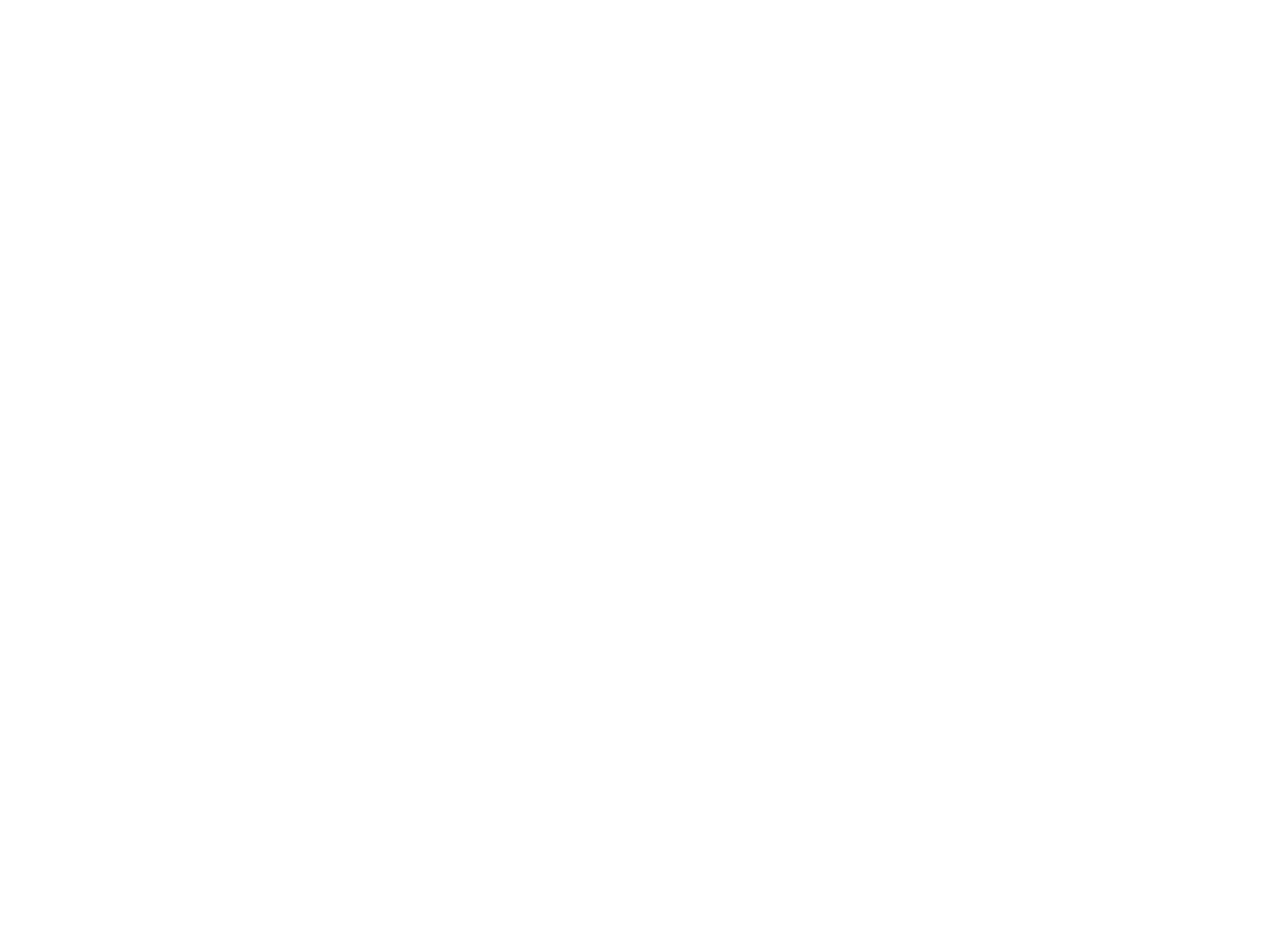
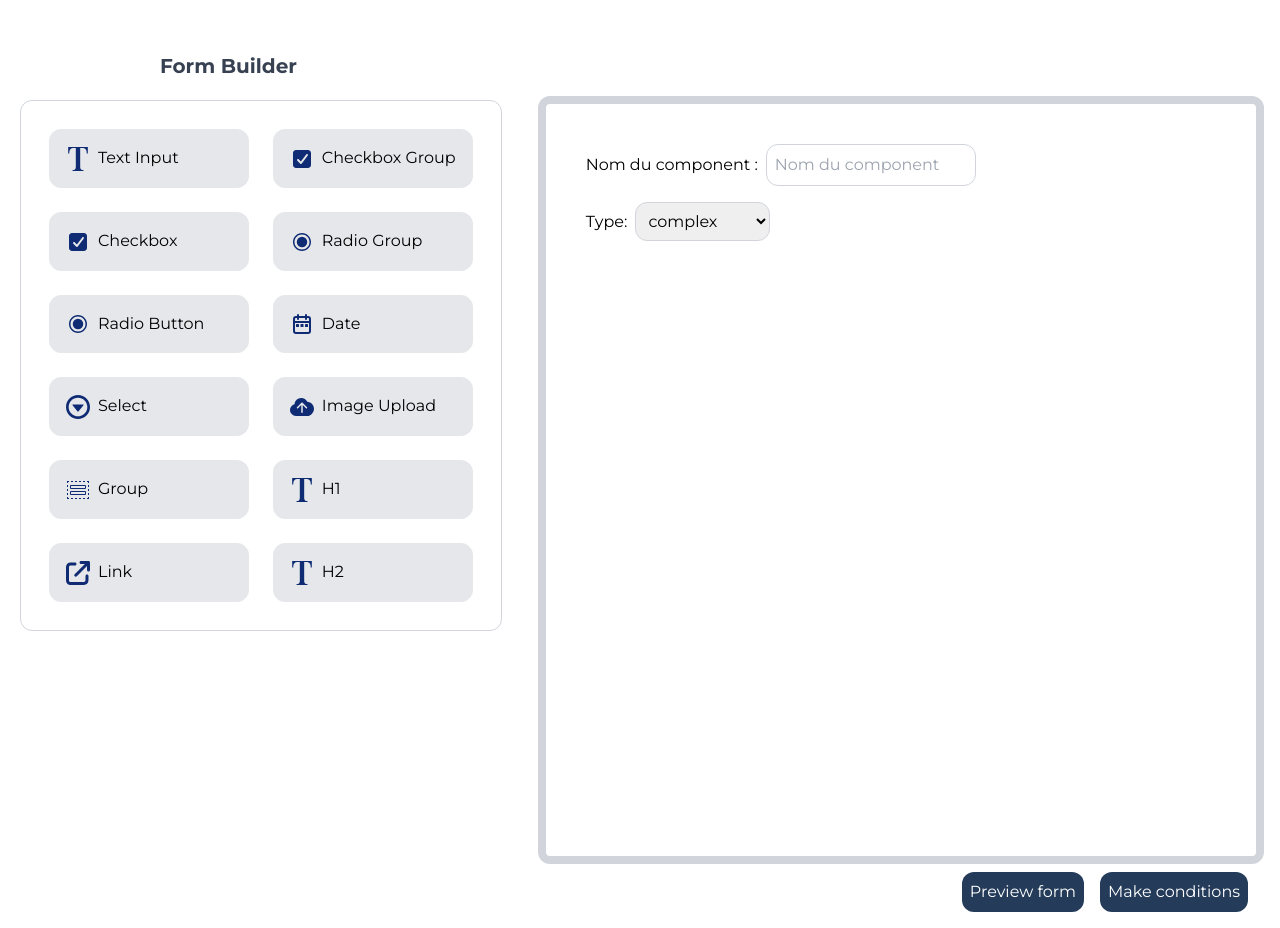
Before and after one commit to Bjaoui-mohamed-aziz/Form-builder, a React (Vite) app: page /form-builder in a window 1280 px wide. Before the commit this address had no page. Before the commit the page ends 800 px from the top, so only its background shows below. Built offline with nearby package versions, Linux system fonts and the light colour scheme.

Commit message:
added the add component feature and fixed some styles

```diff
--- a/src/App.tsx
+++ b/src/App.tsx
@@ -1,21 +1,32 @@
-import React, { useState } from 'react';
-import { Routes, Route, useParams } from 'react-router-dom';
-import FormList from './components/FormList';
-import DragDropContext from './components/DragDropContext';
-import Sidebar from './components/Sidebar';
-import FormBuilder from './components/FormBuilder';
-
-type Form = {
-  id: string;
-  name: string;
-  type: string;
-};
+import React, { useState } from "react";
+import { Routes, Route, Link, useNavigate } from "react-router-dom";
+import FormList from "./components/FormList";
+import DragDropContext from "./components/DragDropContext";
+import Sidebar from "./components/Sidebar";
+import FormBuilder from "./components/FormBuilder";
 
 const App: React.FC = () => {
-  const [forms, setForms] = useState<Form[]>([
-    { id: '1', name: 'Form 1', type: 'Type 1' },
-    // Add more initial forms if needed
+  const [forms, setForms] = useState<{ id: string; name: string; type: string }[]>([
+    { id: "1", name: "Form 1", type: "complex" },
+    // Add initial forms as needed
   ]);
+
+  const [currentForm, setCurrentForm] = useState<{ id: string; name: string; type: string } | null>(null);
+  const navigate = useNavigate();
+
+  const handleAddComponent = () => {
+    const newForm = { id: (forms.length + 1).toString(), name: "", type: "" };
+    setCurrentForm(newForm);
+    navigate("/form-builder");
+  };
+
+  const handleEditComponent = (id: string) => {
+    const formToEdit = forms.find(form => form.id === id);
+    if (formToEdit) {
+      setCurrentForm(formToEdit);
+      navigate(`/form-builder/${id}`);
+    }
+  };
 
   return (
     <Routes>
@@ -24,8 +35,30 @@
         element={
           <div className="min-h-screen bg-gray-100 p-8">
             <h1 className="text-2xl font-bold mb-4">Form Components</h1>
-            <FormList forms={forms} setForms={setForms} />
+            <button
+              className="p-2 bg-[#233368] text-white ml-10 rounded"
+              onClick={handleAddComponent}
+            >
+              Add Component
+            </button>
+            <FormList forms={forms} setForms={setForms} onEdit={handleEditComponent} />
           </div>
+        }
+      />
+      <Route
+        path="/form-builder"
+        element={
+          <DragDropContext>
+            <div className="flex h-screen mt-8">
+              <Sidebar />
+              <FormBuilder
+                forms={forms}
+                setForms={setForms}
+                currentForm={currentForm}
+                setCurrentForm={setCurrentForm}
+              />
+            </div>
+          </DragDropContext>
         }
       />
       <Route
@@ -34,7 +67,12 @@
           <DragDropContext>
             <div className="flex h-screen mt-8">
               <Sidebar />
-              <FormBuilder forms={forms} setForms={setForms} />
+              <FormBuilder
+                forms={forms}
+                setForms={setForms}
+                currentForm={currentForm}
+                setCurrentForm={setCurrentForm}
+              />
             </div>
           </DragDropContext>
         }
--- a/src/components/FormBuilder.tsx
+++ b/src/components/FormBuilder.tsx
@@ -25,18 +25,18 @@
   conditions?: Condition[];
 };
 
-type Form = {
-  id: string;
-  name: string;
-  type: string;
-};
 
-type FormBuilderProps = {
-  forms: Form[];
-  setForms: React.Dispatch<React.SetStateAction<Form[]>>;
-};
 
-const FormBuilder: React.FC<FormBuilderProps> = ({ forms, setForms }) => {
+interface FormBuilderProps {
+  forms: { id: string; name: string; type: string }[];
+  setForms: React.Dispatch<React.SetStateAction<{ id: string; name: string; type: string }[]>>;
+  currentForm: { id: string; name: string; type: string } | null;
+  setCurrentForm: React.Dispatch<React.SetStateAction<{ id: string; name: string; type: string } | null>>;
+}
+
+const FormBuilder: React.FC<FormBuilderProps> = ({ forms, setForms , currentForm , setCurrentForm
+
+ }) => {
   const [formElements, setFormElements] = useState<FormElement[]>([]);
   const [showModal, setShowModal] = useState(false);
   const [selectedElementId, setSelectedElementId] = useState<string | null>(null);
@@ -56,18 +56,23 @@
         setComponentName(form.name);
         setComponentType(form.type);
       }
+    } else if (currentForm) {
+      setComponentName(currentForm.name);
+      setComponentType(currentForm.type);
     }
-  }, [id, forms]);
+  }, [id, forms, currentForm]);
 
-  const handleSaveForm = () => {
+  const handleSave = () => {
     if (id) {
-      setForms(prevForms =>
-        prevForms.map(form =>
-          form.id === id ? { ...form, name: componentName, type: componentType } : form
-        )
-      );
+      // Editing an existing form
+      setForms(forms.map(form => form.id === id ? { ...form, name: componentName, type: componentType } : form));
+    } else {
+      // Adding a new form
+      const newForm = { id: (forms.length + 1).toString(), name: componentName, type: componentType };
+      setForms([...forms, newForm]);
+      setCurrentForm(newForm); // Update currentForm with the new form
     }
-    navigate('/');
+    navigate("/");
   };
 
   const [, drop] = useDrop({
@@ -463,7 +468,7 @@
           componentName={componentName}
           componentType={componentType}
           formRef={undefined}
-          onSave={handleSaveForm}
+          onSave={handleSave}
         />
       )}
 {showConditionsModal && (
@@ -481,6 +486,7 @@
             name={component.name}
             type={component.type}
             onDelete={handleDeleteComponent}
+            onEdit={component.onEdit}
           />
         ))}
 
--- a/src/components/FormComponent.tsx
+++ b/src/components/FormComponent.tsx
@@ -6,7 +6,8 @@
   id: string;
   name: string;
   type: string;
-  onDelete: (id: string) => void; // Add a delete handler function
+  onDelete: (id: string) => void;
+  onEdit: (id: string) => void;
 
 };
 
@@ -15,7 +16,7 @@
 
 
   return (
-    <div className="w-60 h-48  flex flex-col m-4 border-2 border-gray-300 p-4 mb-4 shadow-lg rounded-lg bg-white relative hover:bg-gray-100 hover:shadow-2xl transition duration-300">
+    <div className="w-60 h-48  flex flex-col m-4 border-2 border-gray-300 p-4 mb-4 shadow-lg rounded-lg bg-white relative hover:bg-gray-100 hover:shadow-2xl transition duration-300 hover:scale-105">
       <h3 className="text-xl mb-2 text-[#233368] font-semibold">{name}</h3>
       <p className="text-[#3b549f]">Type: {type}</p>
       <div className="flex absolute bottom-3 left-3">
--- a/src/components/FormList.tsx
+++ b/src/components/FormList.tsx
@@ -2,25 +2,28 @@
 import FormComponent from './FormComponent';
 
 type FormListProps = {
-  forms: {
-    id: string;
+  forms: { id: string;
     name: string;
     type: string;
   }[];
+
   setForms: React.Dispatch<React.SetStateAction<{
     id: string;
     name: string;
     type: string;
+
   }[]>>;
+  onEdit: (id: string) => void; // Add edit handler prop
+
 };
 
-const FormList: React.FC<FormListProps> = ({ forms, setForms }) => {
+const FormList: React.FC<FormListProps> = ({ forms, setForms, onEdit }) => {
   const handleDelete = (id: string) => {
     setForms(prevForms => prevForms.filter(form => form.id !== id));
   };
 
   return (
-    <div>
+    <div className='flex flex-wrap'>
       {forms.map(form => (
         <FormComponent
           key={form.id}
@@ -28,6 +31,7 @@
           name={form.name}
           type={form.type}
           onDelete={handleDelete}
+          onEdit={onEdit}
         />
       ))}
     </div>
--- a/src/components/ModalPreview.tsx
+++ b/src/components/ModalPreview.tsx
@@ -16,7 +16,7 @@
     options?: string[];
   }[];
   onUpdateElement: (id: string, value: string) => void;
-  onSave: (name: string, type: string) => void;
+  onSave: () => void;
 }
 
 const Modal: React.FC<ModalPreviewProps> = ({
@@ -241,7 +241,7 @@
           Close
         </button>
         <button className="p-2 bg-green-500 text-white ml-3 rounded mr-2"
-                    onClick={() => onSave(componentName, componentType)}
+                    onClick={onSave}
 
         >
           Save Form
```
